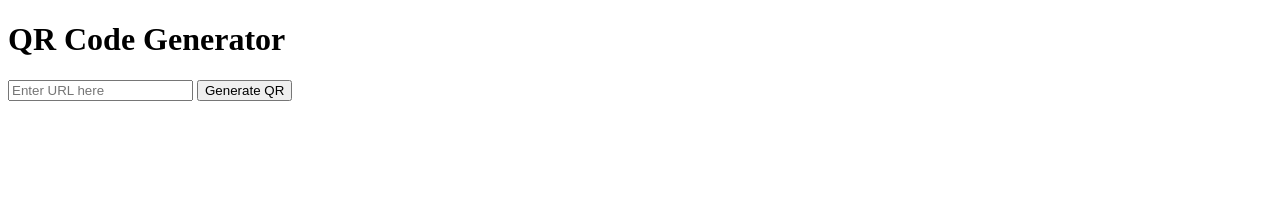
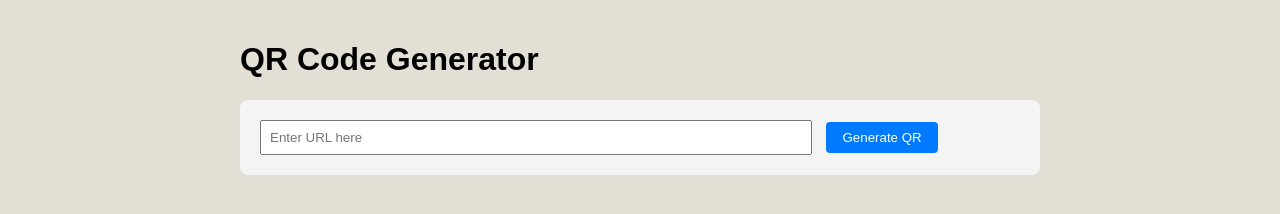
Before and after one commit to khruschev20/qr-Generator, a website: page views/index.html in a window 1280 px wide. Drawn offline with Linux system fonts and the light colour scheme; the site is published under a folder, as on GitHub Pages, so addresses that start at the root find nothing.

Commit message:
Update index.html

```diff
--- a/views/index.html
+++ b/views/index.html
@@ -2,7 +2,7 @@
 <html>
 <head>
   <title>QR Code Generator</title>
-  <link rel="stylesheet" href="/style.css">
+  <link rel="stylesheet" href="../public/style.css">
 </head>
 <body>
   <h1>QR Code Generator</h1>
```
